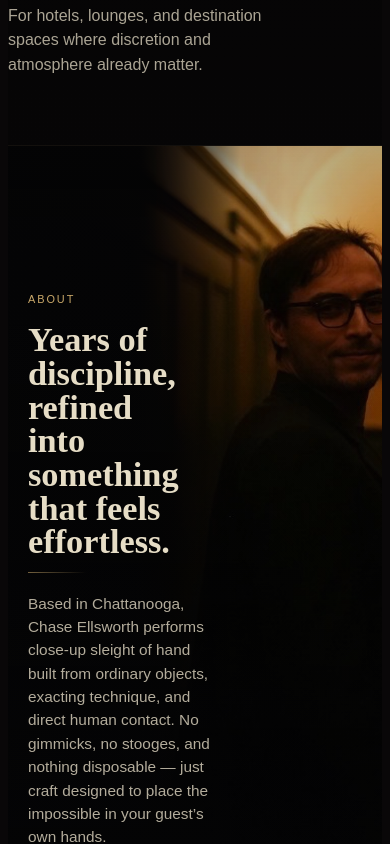
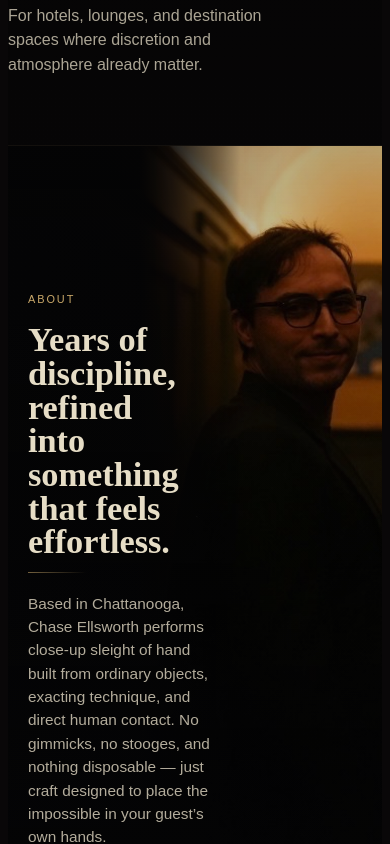
Before and after one commit to chaseellsworthiv-artifice/Artifice-Website, a Next.js app: page / in a window 390 px wide. Shown: the part 3320-4164 px from the top of the page. Built offline with nearby package versions, Linux system fonts and the light colour scheme; a web font is replaced by a local one.

Commit message:
Adjust mobile about portrait crop

```diff
--- a/components/hero-experience.module.css
+++ b/components/hero-experience.module.css
@@ -1599,7 +1599,7 @@
   }
 
   .aboutImage {
-    object-position: 26% 34%;
+    object-position: 30% 34%;
     transform: scale(1.04);
     -webkit-mask-image: linear-gradient(90deg, transparent 0%, rgba(0, 0, 0, 0.04) 22%, rgba(0, 0, 0, 0.56) 38%, rgba(0, 0, 0, 0.94) 54%, #000 68%, #000 100%);
     mask-image: linear-gradient(90deg, transparent 0%, rgba(0, 0, 0, 0.04) 22%, rgba(0, 0, 0, 0.56) 38%, rgba(0, 0, 0, 0.94) 54%, #000 68%, #000 100%);
```
